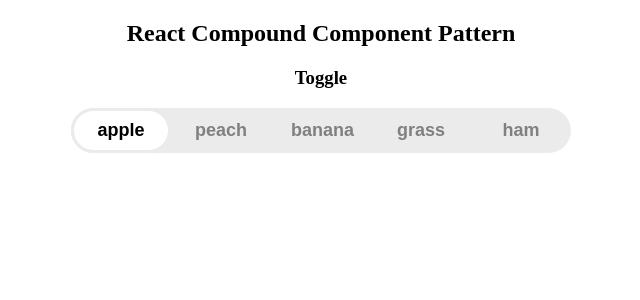
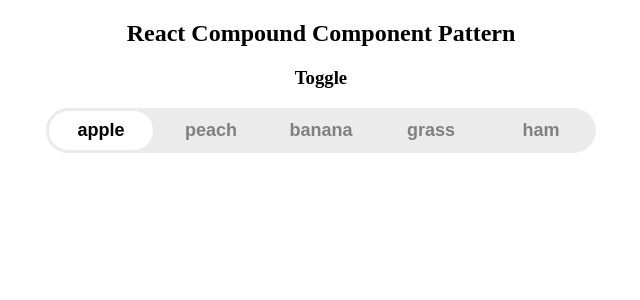
Before and after one commit to peppermintc/compound-pattern-practice, a React (Create React App) app: page / in a window 1280 px wide. Shown: the top 300 px of the page, without its empty margins (319-959 px from the left). Built offline with nearby package versions, Linux system fonts and the light colour scheme.

Commit message:
fix error ellipsis text

```diff
--- a/src/components/Toggle/Toggle.js
+++ b/src/components/Toggle/Toggle.js
@@ -14,7 +14,10 @@ const Container = styled.div`
 
 const ButtonContainer = styled.button`
   box-sizing: border-box;
-  width: 100px;
+  width: 110px;
+  overflow: hidden;
+  white-space: nowrap;
+  text-overflow: ellipsis;
   padding: 10px 20px;
   border: none;
   background-color: transparent;
@@ -30,7 +33,7 @@ const SlidingBoxBase = styled.div`
   position: absolute;
   top: 0;
   left: 0;
-  width: 100px;
+  width: 110px;
   height: 100%;
   background-color: white;
   border: 3px solid #ebebeb;
```
